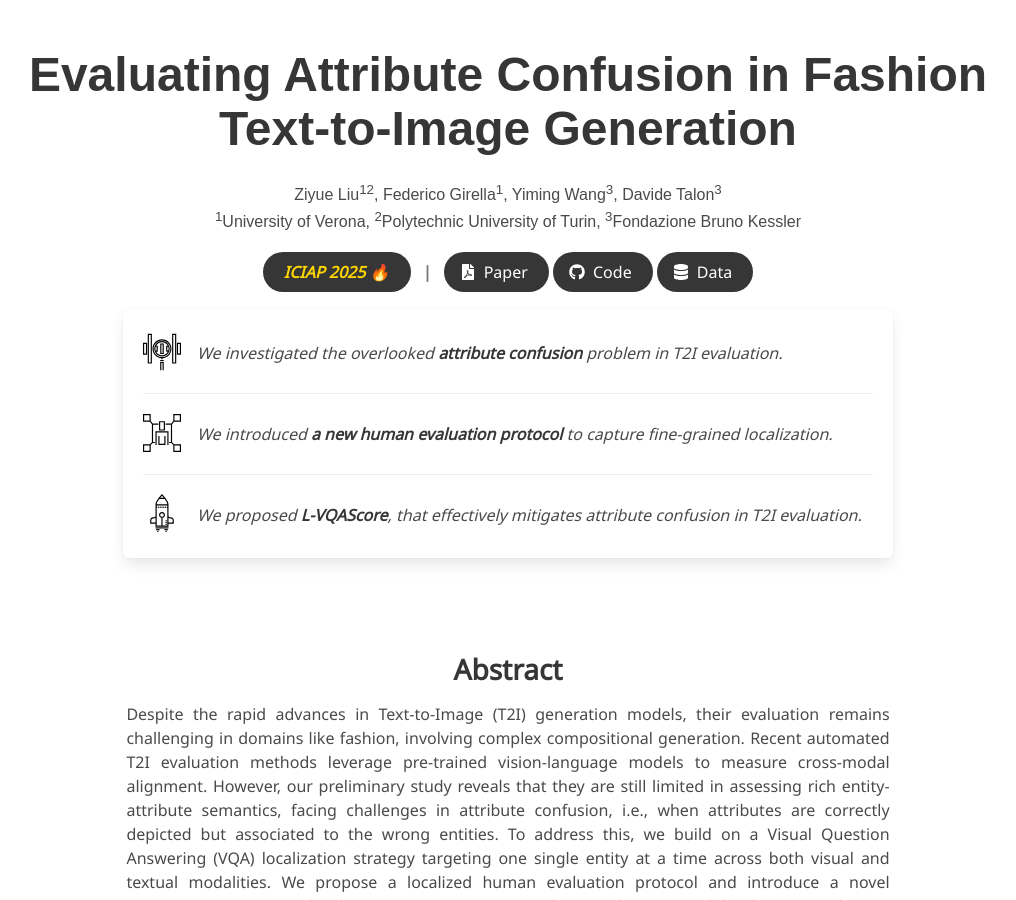
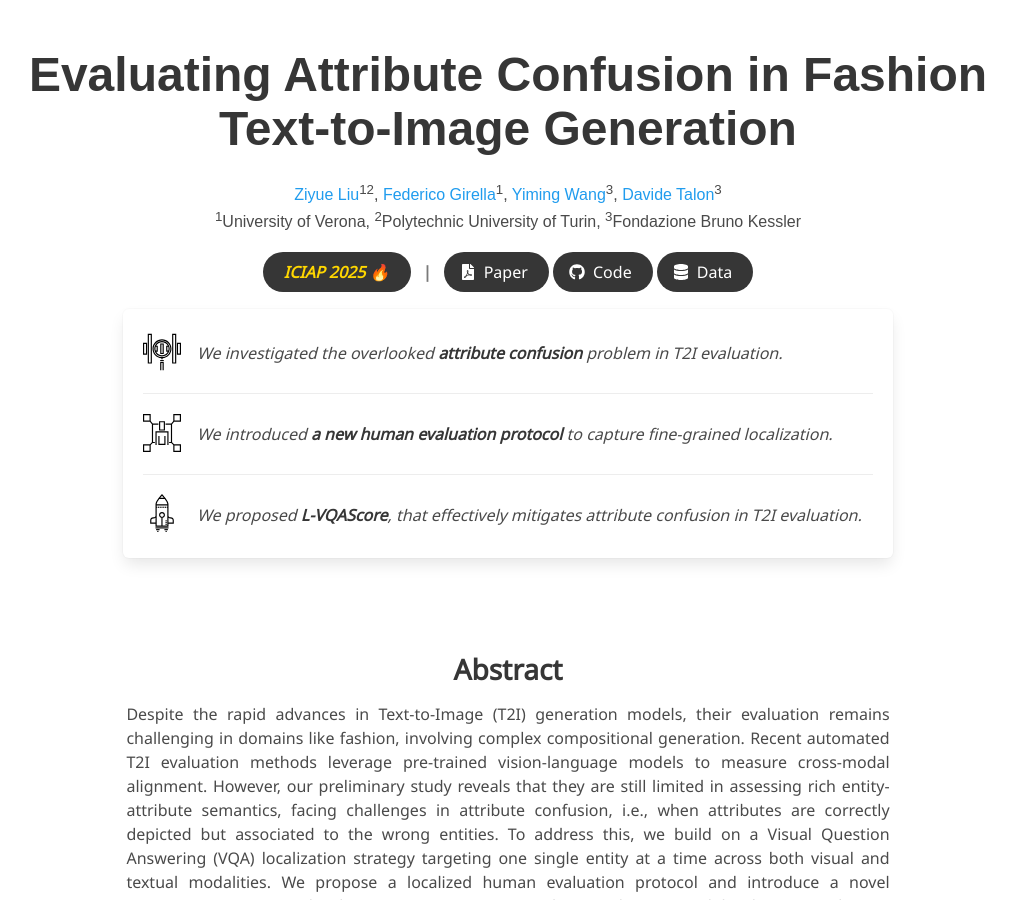
Before and after one commit to intelligolabs/L-VQAScore, a Jekyll site: the page built from index.md, in a window 1280 px wide and 900 px high. Shown: the whole window, without its empty margins (132-1148 px from the left). Built offline with Jekyll 4.4.1, drawn with Linux system fonts in a browser that asks for light colours; some web fonts are replaced; part of the change alters nothing that is shown.

```diff
--- a/index.md
+++ b/index.md
@@ -4,7 +4,14 @@ permalink: /
 
 title: Evaluating Attribute Confusion in Fashion Text-to-Image Generation
 authors:
-    Ziyue Liu<sup>1</sup><sup>2</sup>, Federico Girella<sup>1</sup>, Yiming Wang<sup>3</sup>, Davide Talon<sup>3</sup>
+    <a href="https://www.linkedin.com/in/ziyue-liu-karin/"
+                    target="_blank">Ziyue Liu</a><sup>1</sup><sup>2</sup>,
+    <a href="https://federicogirella.github.io/"
+                    target="_blank">Federico Girella</a><sup>1</sup>,
+    <a href="https://www.yimingwang.it/"
+                    target="_blank">Yiming Wang</a><sup>3</sup>,
+    <a href="https://davidetalon.github.io/"
+                    target="_blank">Davide Talon</a><sup>3</sup>
 affiliations:
     <sup>1</sup>University of Verona, <sup>2</sup>Polytechnic University of Turin, <sup>3</sup>Fondazione Bruno Kessler
 paper: coming soon
```
